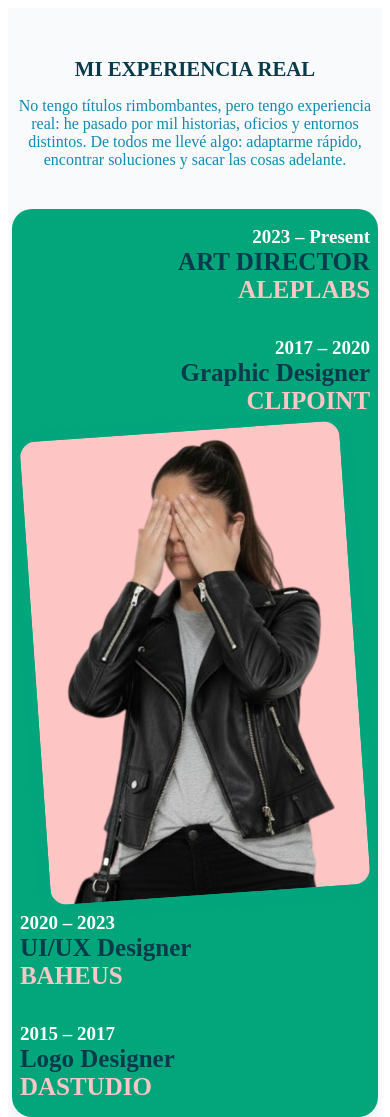
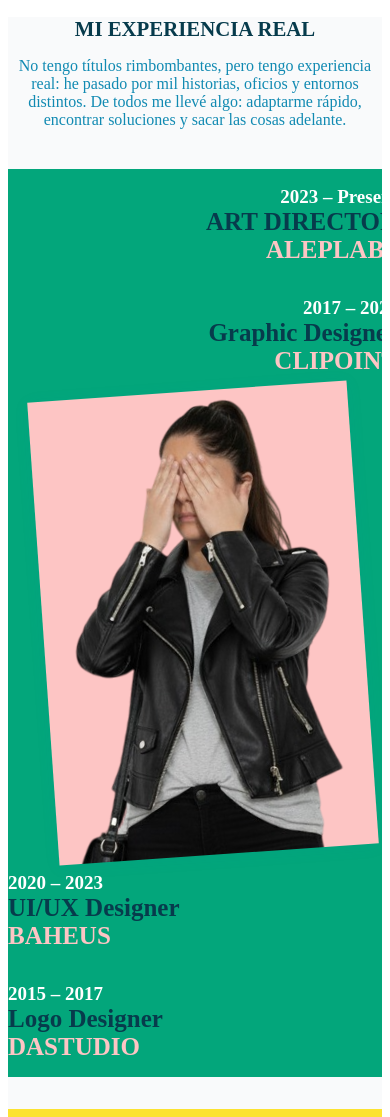
Before and after one commit to PascuFCalvo/ar, an Astro site: page /miexperiencia in a window 390 px wide. Shown: the top 1117 px of the page. Built offline with nearby package versions, Linux system fonts and the light colour scheme; Astro itself is replaced by a stand-in of ours.

```diff
--- a/src/pages/miexperiencia.astro
+++ b/src/pages/miexperiencia.astro
@@ -276,17 +276,32 @@
 }
 @media (max-width: 600px) {
   .experiencia-section {
-    padding: 2em 1vw;
+    padding: 0;
   }
   .experiencia-title {
     font-size: 1.3em;
   }
   .experiencia-desc {
     font-size: 1em;
+    padding: 0 0.5em;
   }
-  .exp-card {
-    padding: 1em 0.5em;
-    min-height: 320px;
+  .exp-card,
+  .exp-card-left,
+  .exp-experience-center-white {
+    border-radius: 0 !important;
+    margin: 0;
+    box-shadow: none;
+    padding-left: 0;
+    padding-right: 0;
+    width: 100vw;
+    max-width: 100vw;
+  }
+  .exp-card-content.improved {
+    padding-left: 0.5em;
+    padding-right: 0.5em;
+  }
+  .exp-card-photo-vertical img {
+    border-radius: 0 !important;
   }
 }
 </style>
```
